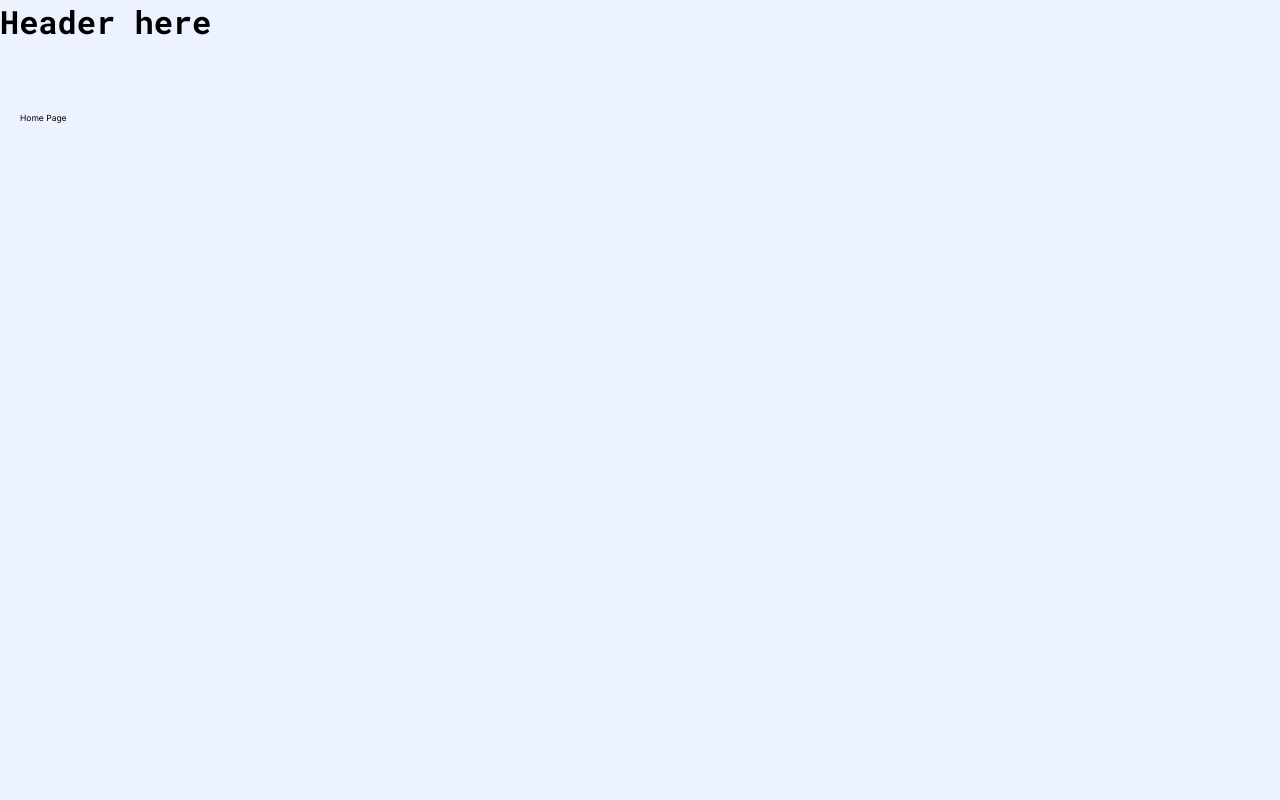
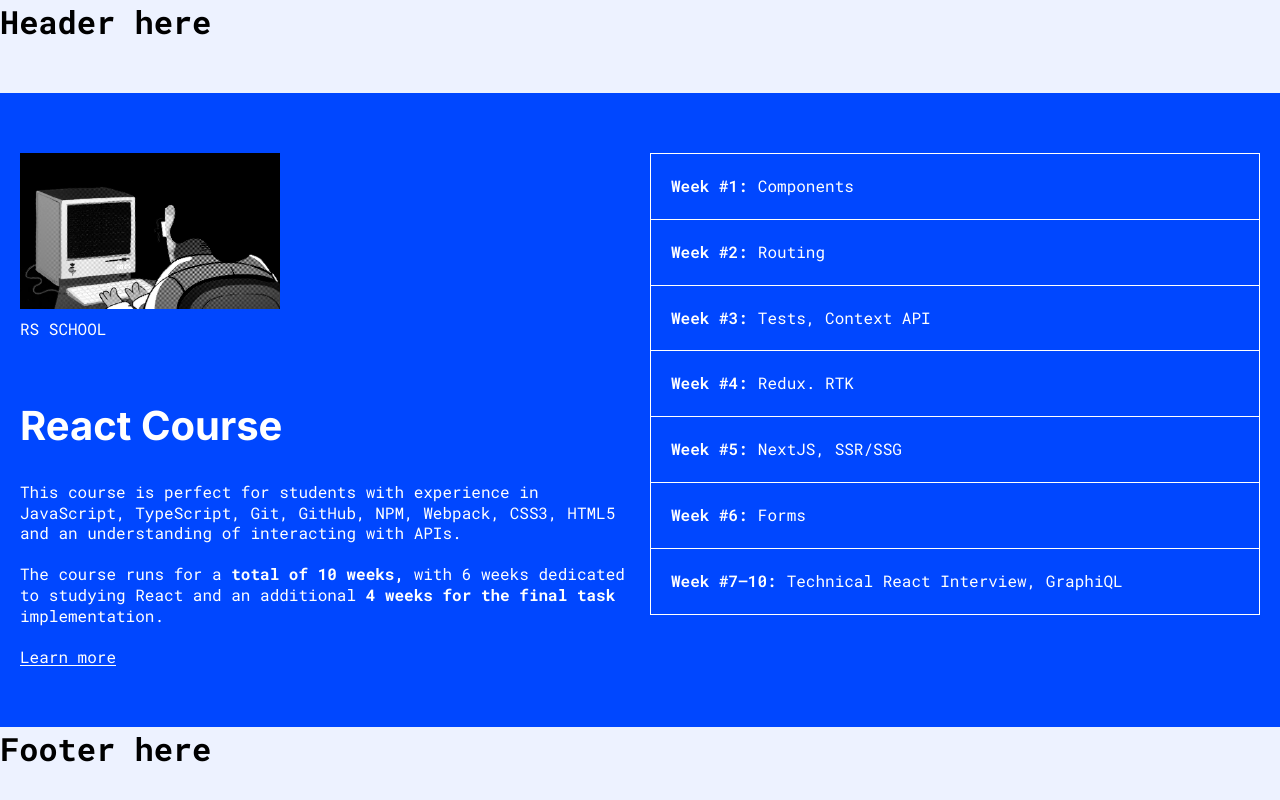
Before and after one commit to Andrew-Nes/graphiql-app, a Next.js app in the folder graphi-ql-playground/: page / in a window 1280 px wide. Built offline with nearby package versions, Linux system fonts and the light colour scheme.

Commit message:
feat: create Course section, add on Home page

```diff
--- /dev/null
+++ b/graphi-ql-playground/src/Components/CourseSection/CourseSection.tsx
@@ -0,0 +1,50 @@
+import { ReactElement } from 'react';
+import { LINK_COURSE, COURSE_DATA } from '../../constants';
+
+import styles from './courseSection.module.scss';
+
+function CourseSection(): ReactElement {
+  return (
+    <>
+      <section className={styles.course}>
+        <div className={styles.course__container}>
+          <div className={styles.course__info}>
+            <div className={styles.course__info_picture}></div>
+            <div className={styles.course__info_text}>
+              <span className={styles.course__subtitle}>RS SCHOOL</span>
+              <h2 className={styles.course__title}>React Course</h2>
+              <div className={styles.course__body}>
+                <p>
+                  This course is perfect for students with experience in
+                  JavaScript, TypeScript, Git, GitHub, NPM, Webpack, CSS3, HTML5
+                  and an understanding of interacting with APIs.
+                </p>
+                <p>
+                  The course runs for a <b>total of 10 weeks,</b> with 6 weeks
+                  dedicated to studying React and an additional{' '}
+                  <b>4 weeks for the final task</b> implementation.
+                </p>
+                <a href={LINK_COURSE} className={styles.course__link}>
+                  Learn more
+                </a>
+              </div>
+            </div>
+          </div>
+
+          <div className={styles.course__table}>
+            {COURSE_DATA.map((course, index) => (
+              <div className={styles.course__table_item} key={course.title}>
+                <span>
+                  Week #{index === COURSE_DATA.length - 1 ? '7—10' : index + 1}:
+                </span>
+                <span>{course.title}</span>
+              </div>
+            ))}
+          </div>
+        </div>
+      </section>
+    </>
+  );
+}
+
+export default CourseSection;
--- /dev/null
+++ b/graphi-ql-playground/src/Components/CourseSection/courseSection.module.scss
@@ -0,0 +1,104 @@
+@import '../../styles/variables.scss';
+
+.course {
+  background-color: $blue;
+  color: $white;
+  line-height: 1.3;
+
+  &__container {
+    padding: 6rem $padding-body;
+    display: flex;
+    gap: 2rem;
+
+    @media (max-width: 768px) {
+      padding: 6rem 1rem;
+    }
+
+    @media (max-width: 580px) {
+      flex-direction: column;
+      gap: 6rem;
+    }
+  }
+
+  &__info,
+  &__table {
+    width: 50%;
+
+    @media (max-width: 580px) {
+      width: 100%;
+    }
+  }
+
+  &__info {
+    &_picture {
+      width: 260px;
+      height: auto;
+      aspect-ratio: 5/3;
+      background-image: url('/images/course.jpg');
+      background-size: cover;
+      background-position: center;
+      background-repeat: no-repeat;
+      margin-bottom: 1rem;
+
+      @media (max-width: 580px) {
+        width: 100%;
+      }
+    }
+  }
+
+  &__subtitle {
+    display: block;
+    margin-bottom: 6rem;
+  }
+
+  &__title {
+    font-family: 'Inter', sans-serif;
+    font-size: 4rem;
+    margin-bottom: 3rem;
+  }
+
+  &__body {
+    display: flex;
+    flex-direction: column;
+    gap: 2rem;
+  }
+
+  &__link {
+    color: $white;
+
+    &::after {
+      background-color: $white;
+    }
+  }
+
+  &__table {
+    display: flex;
+    flex-direction: column;
+
+    &_item {
+      width: 100%;
+      padding: 2.2rem 2rem;
+      border: 1px solid $white;
+      display: flex;
+      gap: 1rem;
+      margin-bottom: -1px;
+
+      transition: all 0.1s linear;
+
+      & span:first-child {
+        font-weight: 600;
+      }
+
+      &:hover {
+        background-color: $white;
+        color: $blue;
+      }
+
+      @media (max-width: 1050px) {
+        padding: 2rem;
+        flex-direction: column;
+        gap: 0;
+      }
+    }
+  }
+}
--- /dev/null
+++ b/graphi-ql-playground/src/Components/CourseSection/index.ts
@@ -0,0 +1,2 @@
+import CourseSection from './CourseSection';
+export { CourseSection };
--- a/graphi-ql-playground/src/pages/index.tsx
+++ b/graphi-ql-playground/src/pages/index.tsx
@@ -1,10 +1,8 @@
 import Head from 'next/head';
-import { Inter } from 'next/font/google';
-import styles from '@/styles/Home.module.scss';
+import { ReactElement } from 'react';
+import { CourseSection } from '@/Components/CourseSection';
 
-const inter = Inter({ subsets: ['latin', 'cyrillic'] });
-
-export default function Home() {
+function Home(): ReactElement {
   return (
     <>
       <Head>
@@ -14,12 +12,10 @@ export default function Home() {
         <link rel="icon" href="/favicon.ico" />
       </Head>
       <>
-        <div>
-          <div className={`${styles.description} ${inter.className}`}>
-            Home Page
-          </div>
-        </div>
+        <CourseSection />
       </>
     </>
   );
 }
+
+export default Home;
--- a/graphi-ql-playground/src/styles/globals.scss
+++ b/graphi-ql-playground/src/styles/globals.scss
@@ -14,6 +14,7 @@ html {
 
 body {
   font-size: $text-size;
+  background-color: $page-back;
 }
 
 html,
@@ -23,8 +24,6 @@ body {
 }
 
 main {
-  padding: $padding-body;
-  min-height: calc(100vh - $header-height);
   margin-top: $header-height;
 }
 
@@ -57,14 +56,6 @@ a {
   }
 }
 
-.layout {
-  height: 100vh;
-  display: flex;
-  flex-direction: column;
-  justify-content: space-between;
-  background-color: #edf2ff;
-}
-
 button:hover {
   cursor: pointer;
 }
--- a/graphi-ql-playground/src/styles/variables.scss
+++ b/graphi-ql-playground/src/styles/variables.scss
@@ -3,7 +3,7 @@ $white: #ffffff;
 $blue: #0047ff;
 $button-back: $blue;
 $button-back-hover: $black;
-$page-back: #f5f5f5;
+$page-back: #EDF2FF;
 
 $text-size: 1.6rem;
 
```
Also changed, not shown: graphi-ql-playground/public/images/course.jpg (added).
